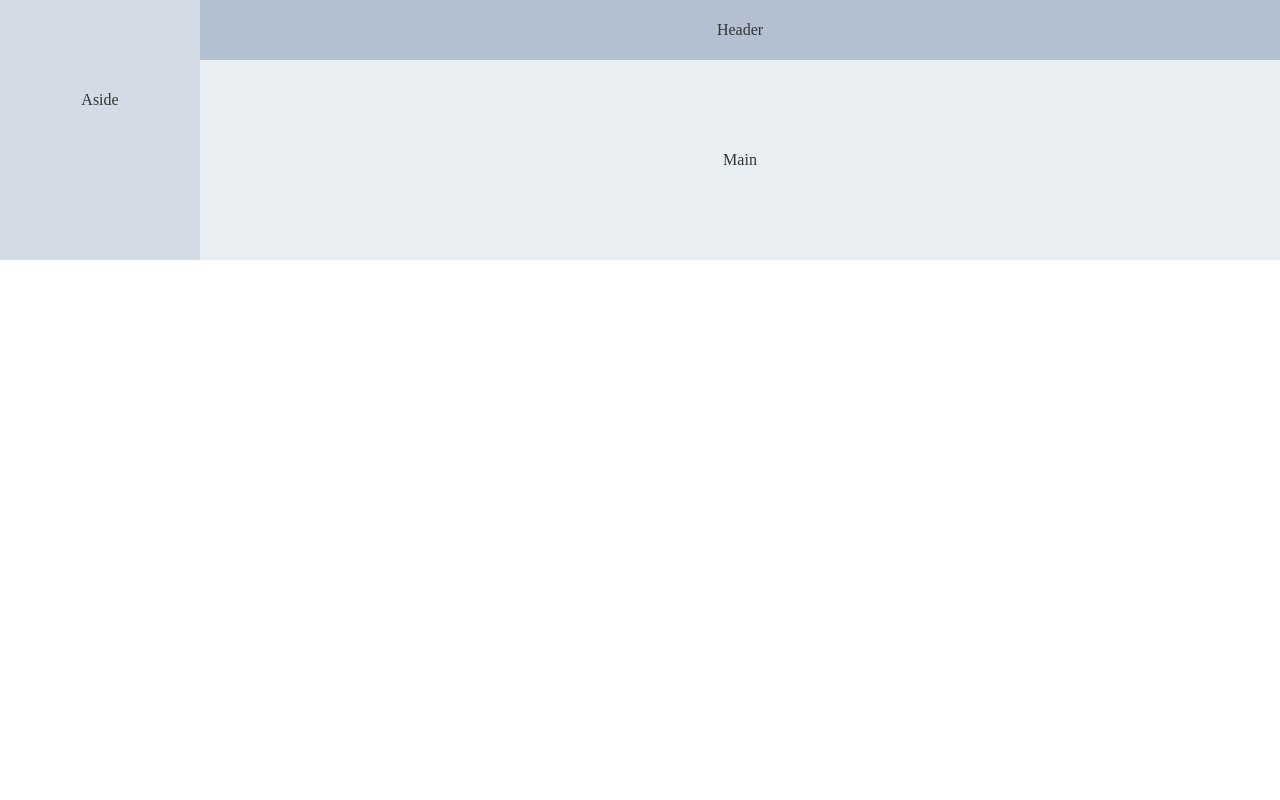
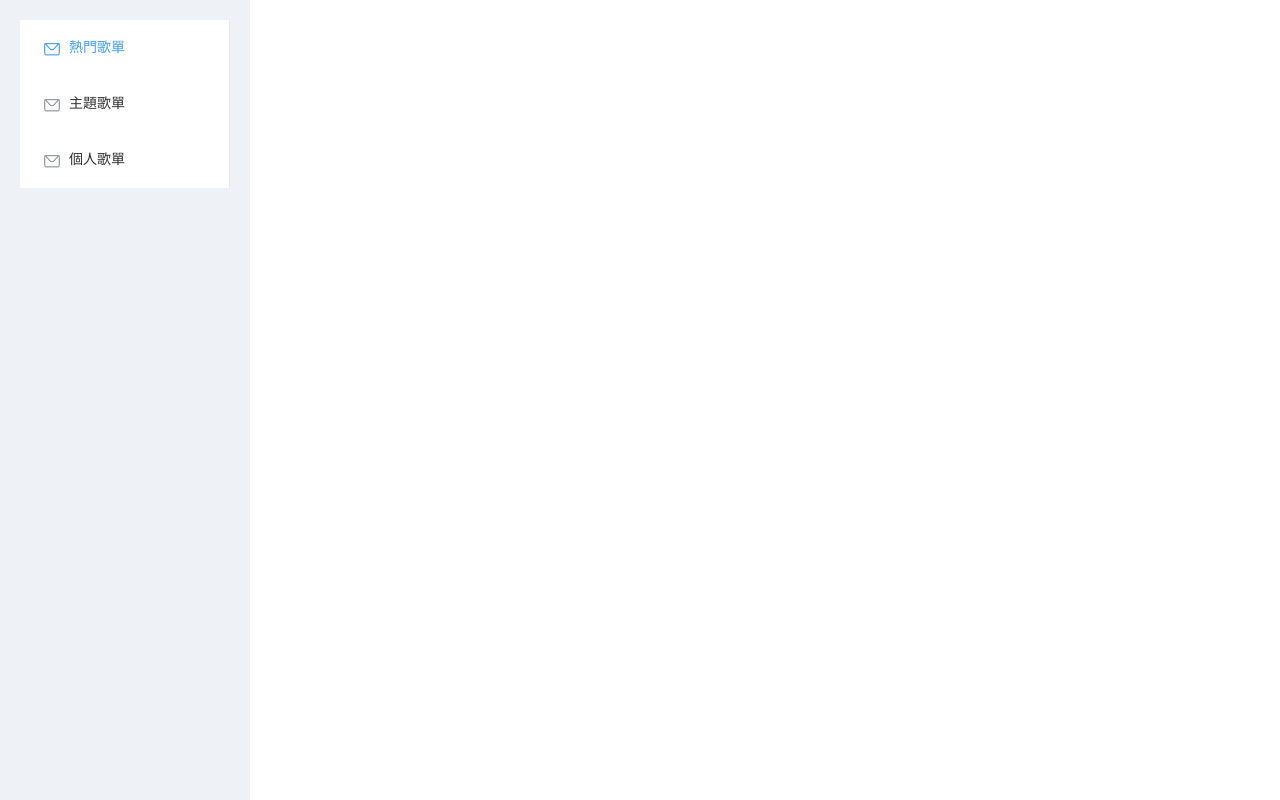
Before and after one commit to notte/KKBOX_Demo, a Vue app: page / in a window 1280 px wide. Built offline with nearby package versions, Linux system fonts and the light colour scheme.

Commit message:
1/30 office

```diff
--- a/src/App.vue
+++ b/src/App.vue
@@ -1,10 +1,27 @@
 <template>
 	<div id="app">
 		<el-container>
-			<el-aside width="200px">Aside</el-aside>
+			<el-aside width="250px" style="background-color: rgb(238, 241, 246)">
+				<el-menu default-active="1">
+					<el-menu-item index="1">
+						<template slot="title">
+							<i class="el-icon-message"></i>熱門歌單
+						</template>
+					</el-menu-item>
+					<el-menu-item index="2">
+						<template slot="title">
+							<i class="el-icon-message"></i>主題歌單
+						</template>
+					</el-menu-item>
+					<el-menu-item index="3">
+						<template slot="title">
+							<i class="el-icon-message"></i>個人歌單
+						</template>
+					</el-menu-item>
+				</el-menu>
+			</el-aside>
 			<el-container>
-				<el-header>Header</el-header>
-				<el-main>Main</el-main>
+				<el-main></el-main>
 			</el-container>
 		</el-container>
 	</div>
@@ -19,42 +36,16 @@ export default class App extends Vue {}
 </script>
 <style lang="scss">
 body {
-	height: 100%;
-	width: 100%;
+	height: 100vh;
+	width: 100vw;
 	margin: 0;
-}
-.el-header,
-.el-footer {
-	background-color: #b3c0d1;
-	color: #333;
-	text-align: center;
-	line-height: 60px;
 }
 
 .el-aside {
-	background-color: #d3dce6;
-	color: #333;
-	text-align: center;
-	line-height: 200px;
+	padding: 20px;
 }
 
-.el-main {
-	background-color: #e9eef3;
-	color: #333;
-	text-align: center;
-	line-height: 160px;
-}
-
-body > .el-container {
-	margin-bottom: 40px;
-}
-
-.el-container:nth-child(5) .el-aside,
-.el-container:nth-child(6) .el-aside {
-	line-height: 260px;
-}
-
-.el-container:nth-child(7) .el-aside {
-	line-height: 320px;
+.el-container {
+	height: 100vh;
 }
 </style>
```
